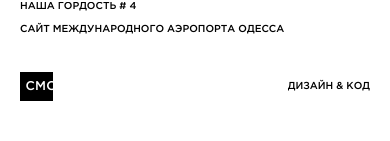
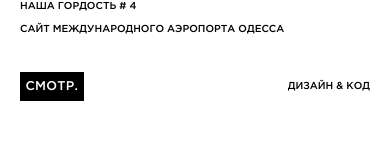
Before and after one commit to AnatolyKostarev/kojo, a React (Create React App) app: page /works in a window 390 px wide. Shown: the part 703-844 px from the top of the page. Built offline with nearby package versions, Linux system fonts and the light colour scheme.

Commit message:
Add media queries for responsive

```diff
--- a/src/components/button/Buttonsmall.module.css
+++ b/src/components/button/Buttonsmall.module.css
@@ -86,3 +86,13 @@
     opacity: 1;
   }
 }
+
+@media (max-width: 768px) {
+  .btn {
+    width: 100%;
+  }
+
+  .btn::before {
+    font-size: 1.5vh;
+  }
+}
```
